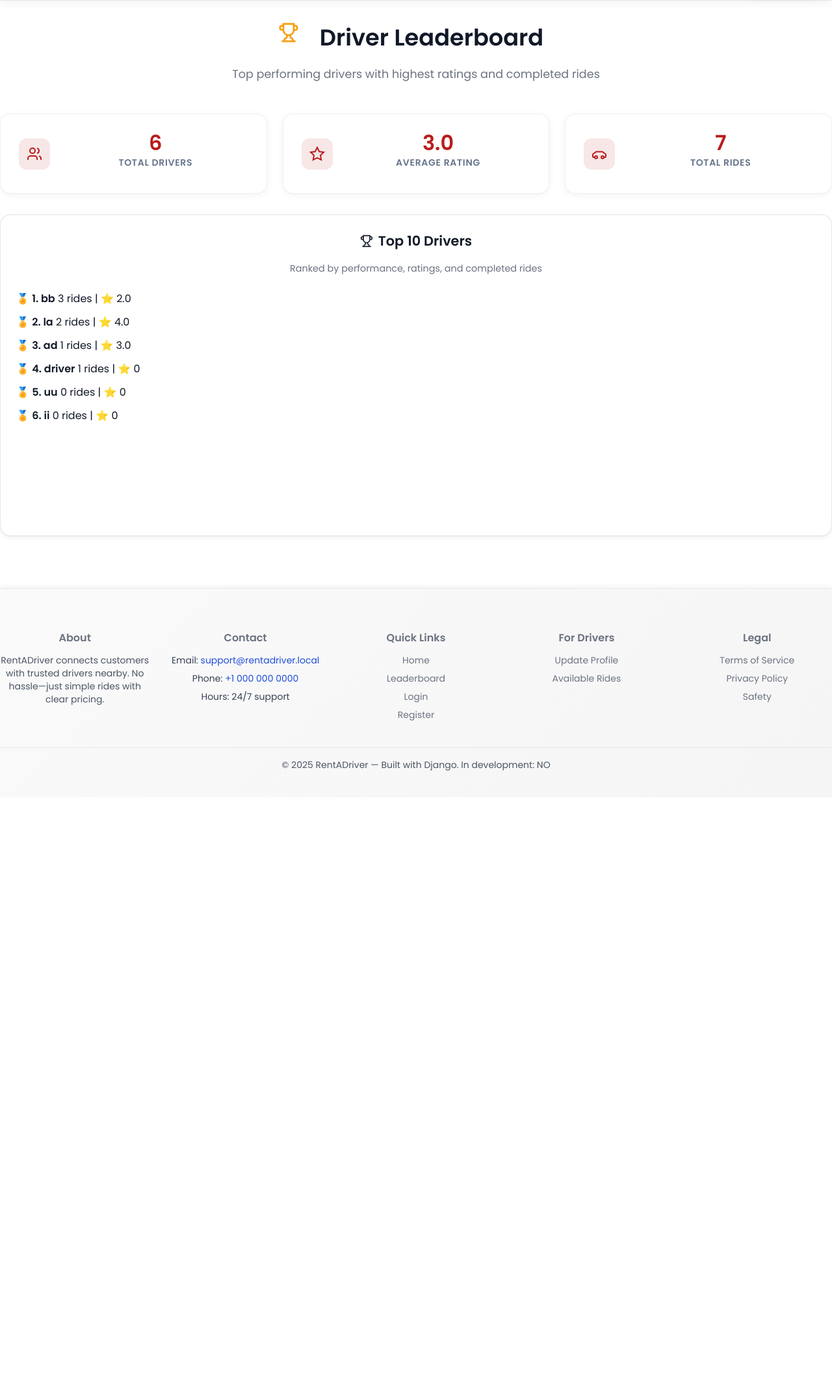
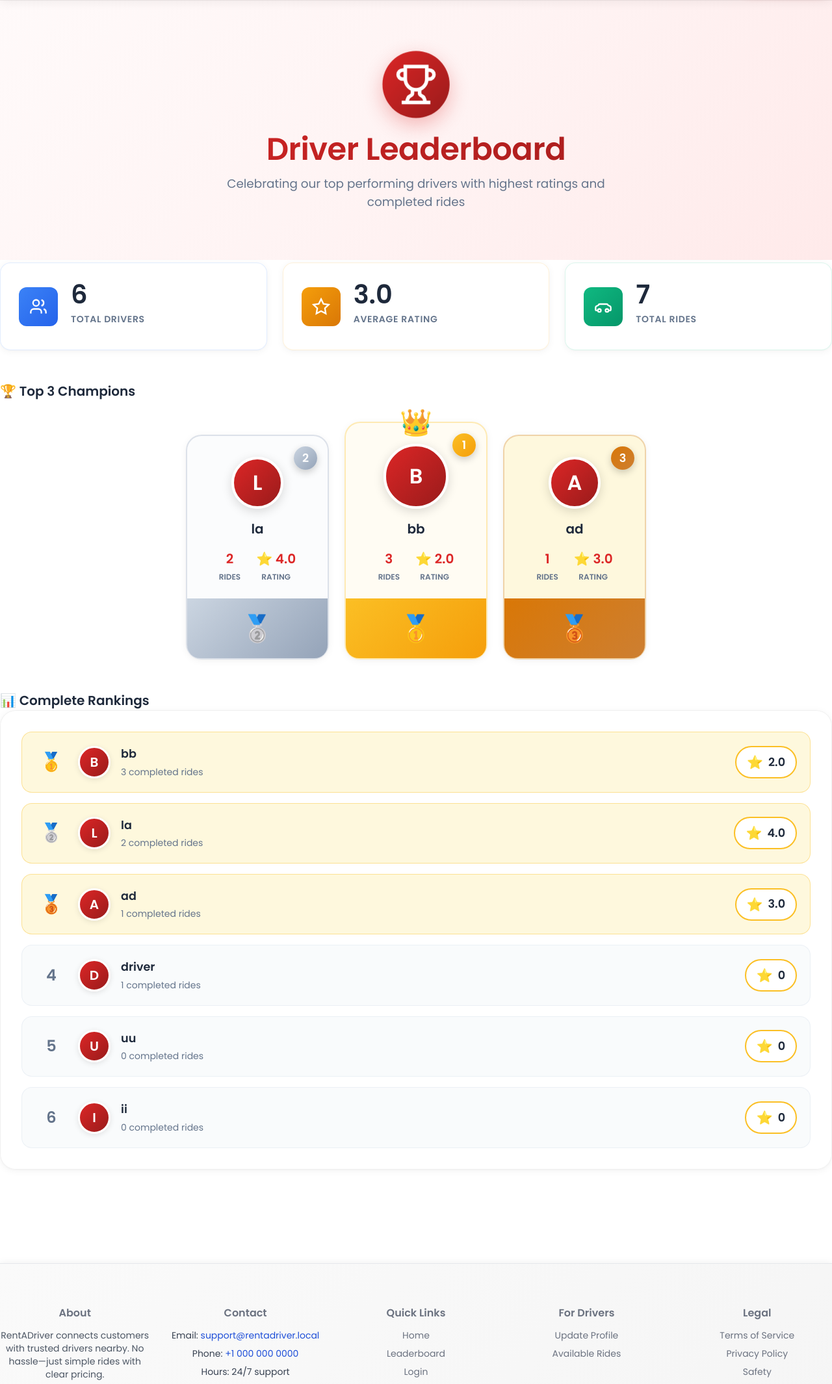
Before and after one commit to mahimaa21/Rent_a_Driver, a Django app: page /leaderboard/ in a window 1280 px wide. Shown: the part 69-2199 px from the top of the page at 65% size. Before the commit the page ends 1255 px from the top, so only its background shows below. Run offline with Django 5.2, Linux system fonts and the light colour scheme; data comes from the database, SQL or seed files in the repository; some libraries are stand-ins or nearby versions.

Commit message:
led.html

```diff
--- a/core/templates/leaderboard.html
+++ b/core/templates/leaderboard.html
@@ -2,11 +2,13 @@
 {% block title %}Leaderboard - Rent a Driver{% endblock %}
 
 {% block content %}
-<section class="dashboard">
-  <div class="container">
-    <div class="leaderboard-header">
-      <h2 class="leaderboard-title">
-        <svg class="leaderboard-icon" width="32" height="32" viewBox="0 0 24 24" fill="none" stroke="currentColor" stroke-width="2">
+<section class="leaderboard-page">
+  <div class="container leaderboard-container-main">
+
+    <!-- Hero Header -->
+    <div class="leaderboard-hero">
+      <div class="hero-icon-wrapper">
+        <svg class="hero-icon" width="64" height="64" viewBox="0 0 24 24" fill="none" stroke="currentColor" stroke-width="2">
           <path d="M6 9H4.5a2.5 2.5 0 0 1 0-5H6"/>
           <path d="M18 9h1.5a2.5 2.5 0 0 0 0-5H18"/>
           <path d="M4 22h16"/>
@@ -14,107 +16,211 @@
           <path d="M14 14.66V17c0 .55.47.98.97 1.21C16.15 18.75 17 20.24 17 22"/>
           <path d="M18 2H6v7a6 6 0 0 0 12 0V2Z"/>
         </svg>
-        Driver Leaderboard
-      </h2>
-      <p class="leaderboard-subtitle">Top performing drivers with highest ratings and completed rides</p>
+      </div>
+      <h1 class="hero-title">Driver Leaderboard</h1>
+      <p class="hero-subtitle">Celebrating our top performing drivers with highest ratings and completed rides</p>
     </div>
 
-    <div class="leaderboard-stats">
-      <div class="stat-card">
-        <div class="stat-icon">
-          <svg width="24" height="24" viewBox="0 0 24 24" fill="none" stroke="currentColor" stroke-width="2">
+    <!-- Stats Cards -->
+    <div class="stats-grid">
+      <div class="stat-card stat-card-drivers">
+        <div class="stat-icon-bg">
+          <svg width="28" height="28" viewBox="0 0 24 24" fill="none" stroke="currentColor" stroke-width="2">
             <path d="M16 21v-2a4 4 0 0 0-4-4H6a4 4 0 0 0-4 4v2"/>
             <circle cx="9" cy="7" r="4"/>
             <path d="M22 21v-2a4 4 0 0 0-3-3.87M16 3.13a4 4 0 0 1 0 7.75"/>
           </svg>
         </div>
-        <div class="stat-content">
-          <div class="stat-number" id="totalDrivers">{{ total_drivers|default:0 }}</div>
+        <div class="stat-info">
+          <div class="stat-value">{{ total_drivers|default:0 }}</div>
           <div class="stat-label">Total Drivers</div>
         </div>
       </div>
 
-      <div class="stat-card">
-        <div class="stat-icon">
-          <svg width="24" height="24" viewBox="0 0 24 24" fill="none" stroke="currentColor" stroke-width="2">
+      <div class="stat-card stat-card-rating">
+        <div class="stat-icon-bg">
+          <svg width="28" height="28" viewBox="0 0 24 24" fill="none" stroke="currentColor" stroke-width="2">
             <path d="M12 2l3.09 6.26L22 9.27l-5 4.87 1.18 6.88L12 17.77l-6.18 3.25L7 14.14 2 9.27l6.91-1.01L12 2z"/>
           </svg>
         </div>
-        <div class="stat-content">
-          <div class="stat-number" id="avgRating">{{ avg_rating|default:"0.0" }}</div>
+        <div class="stat-info">
+          <div class="stat-value">{{ avg_rating|default:"0.0" }}</div>
           <div class="stat-label">Average Rating</div>
         </div>
       </div>
 
-      <div class="stat-card">
-        <div class="stat-icon">
-          <svg width="24" height="24" viewBox="0 0 24 24" fill="none" stroke="currentColor" stroke-width="2">
+      <div class="stat-card stat-card-rides">
+        <div class="stat-icon-bg">
+          <svg width="28" height="28" viewBox="0 0 24 24" fill="none" stroke="currentColor" stroke-width="2">
             <path d="M19 17h2c.6 0 1-.4 1-1v-3c0-.9-.7-1.7-1.5-1.9L18.4 10c-.3-.8-1-1.4-1.9-1.4H7.5c-.9 0-1.6.6-1.9 1.4L3.5 11.1C2.7 11.3 2 12.1 2 13v3c0 .6.4 1 1 1h2"/>
             <circle cx="7" cy="17" r="2"/>
             <circle cx="17" cy="17" r="2"/>
           </svg>
         </div>
-        <div class="stat-content">
-          <div class="stat-number" id="totalRides">{{ total_rides|default:0 }}</div>
+        <div class="stat-info">
+          <div class="stat-value">{{ total_rides|default:0 }}</div>
           <div class="stat-label">Total Rides</div>
         </div>
       </div>
     </div>
 
-    <div class="card leaderboard-card">
-      <div class="card-header">
-        <h3>
-          <svg width="20" height="20" viewBox="0 0 24 24" fill="none" stroke="currentColor" stroke-width="2">
-            <path d="M6 9H4.5a2.5 2.5 0 0 1 0-5H6"/>
-            <path d="M18 9h1.5a2.5 2.5 0 0 0 0-5H18"/>
-            <path d="M4 22h16"/>
-            <path d="M10 14.66V17c0 .55-.47.98-.97 1.21C7.85 18.75 7 20.24 7 22"/>
-            <path d="M14 14.66V17c0 .55.47.98.97 1.21C16.15 18.75 17 20.24 17 22"/>
-            <path d="M18 2H6v7a6 6 0 0 0 12 0V2Z"/>
-          </svg>
-          Top 10 Drivers
-        </h3>
-        <p class="card-subtitle">Ranked by performance, ratings, and completed rides</p>
-      </div>
+    {% if leaderboard %}
+      <!-- Top 3 Podium -->
+      {% if leaderboard|length >= 3 %}
+      <div class="podium-section">
+        <h2 class="section-title">🏆 Top 3 Champions</h2>
+        <div class="podium-container">
+          <!-- 2nd Place -->
+          <div class="podium-item podium-second">
+            <div class="podium-rank-badge rank-silver">2</div>
+            <div class="podium-avatar">
+              <span class="avatar-text">{{ leaderboard.1.username|slice:":1"|upper }}</span>
+            </div>
+            <h3 class="podium-name">{{ leaderboard.1.username }}</h3>
+            <div class="podium-stats">
+              <div class="podium-stat">
+                <span class="podium-stat-value">{{ leaderboard.1.total_completed }}</span>
+                <span class="podium-stat-label">Rides</span>
+              </div>
+              <div class="podium-stat">
+                <span class="podium-stat-value">⭐ {{ leaderboard.1.avg_rating }}</span>
+                <span class="podium-stat-label">Rating</span>
+              </div>
+            </div>
+            <div class="podium-base podium-base-silver">
+              <span class="podium-medal">🥈</span>
+            </div>
+          </div>
 
-      <div class="leaderboard-container">
-        <ul class="leaderboard-list">
-          {% for d in leaderboard %}
-            <li>
-              <span>🏅 <strong>{{ forloop.counter }}. {{ d.username }}</strong></span>
-              <span>{{ d.total_completed }} rides | ⭐ {{ d.avg_rating }}</span>
-            </li>
-          {% empty %}
-            <li>No drivers found.</li>
-          {% endfor %}
-        </ul>
+          <!-- 1st Place -->
+          <div class="podium-item podium-first">
+            <div class="podium-crown">👑</div>
+            <div class="podium-rank-badge rank-gold">1</div>
+            <div class="podium-avatar podium-avatar-large">
+              <span class="avatar-text">{{ leaderboard.0.username|slice:":1"|upper }}</span>
+            </div>
+            <h3 class="podium-name">{{ leaderboard.0.username }}</h3>
+            <div class="podium-stats">
+              <div class="podium-stat">
+                <span class="podium-stat-value">{{ leaderboard.0.total_completed }}</span>
+                <span class="podium-stat-label">Rides</span>
+              </div>
+              <div class="podium-stat">
+                <span class="podium-stat-value">⭐ {{ leaderboard.0.avg_rating }}</span>
+                <span class="podium-stat-label">Rating</span>
+              </div>
+            </div>
+            <div class="podium-base podium-base-gold">
+              <span class="podium-medal">🥇</span>
+            </div>
+          </div>
 
-        <div class="empty-leaderboard" id="emptyLeaderboard" style="display: none;">
-          <svg width="48" height="48" viewBox="0 0 24 24" fill="none" stroke="currentColor" stroke-width="1.5">
-            <path d="M6 9H4.5a2.5 2.5 0 0 1 0-5H6"/>
-            <path d="M18 9h1.5a2.5 2.5 0 0 0 0-5H18"/>
-            <path d="M4 22h16"/>
-            <path d="M10 14.66V17c0 .55-.47.98-.97 1.21C7.85 18.75 7 20.24 7 22"/>
-            <path d="M14 14.66V17c0 .55.47.98.97 1.21C16.15 18.75 17 20.24 17 22"/>
-            <path d="M18 2H6v7a6 6 0 0 0 12 0V2Z"/>
-          </svg>
-          <h4>No Drivers Found</h4>
-          <p>The leaderboard will appear when drivers start completing rides</p>
+          <!-- 3rd Place -->
+          <div class="podium-item podium-third">
+            <div class="podium-rank-badge rank-bronze">3</div>
+            <div class="podium-avatar">
+              <span class="avatar-text">{{ leaderboard.2.username|slice:":1"|upper }}</span>
+            </div>
+            <h3 class="podium-name">{{ leaderboard.2.username }}</h3>
+            <div class="podium-stats">
+              <div class="podium-stat">
+                <span class="podium-stat-value">{{ leaderboard.2.total_completed }}</span>
+                <span class="podium-stat-label">Rides</span>
+              </div>
+              <div class="podium-stat">
+                <span class="podium-stat-value">⭐ {{ leaderboard.2.avg_rating }}</span>
+                <span class="podium-stat-label">Rating</span>
+              </div>
+            </div>
+            <div class="podium-base podium-base-bronze">
+              <span class="podium-medal">🥉</span>
+            </div>
+          </div>
         </div>
       </div>
+      {% endif %}
 
-      <div id="leaderboardMsg" class="msg"></div>
-    </div>
+      <!-- Full Rankings -->
+      <div class="rankings-section">
+        <h2 class="section-title">📊 Complete Rankings</h2>
+        <div class="rankings-card">
+          <div class="rankings-list">
+            {% for d in leaderboard %}
+            <div class="ranking-item {% if forloop.counter <= 3 %}ranking-top-3{% endif %}">
+              <div class="ranking-position">
+                {% if forloop.counter == 1 %}
+                  <span class="position-badge badge-gold">🥇</span>
+                {% elif forloop.counter == 2 %}
+                  <span class="position-badge badge-silver">🥈</span>
+                {% elif forloop.counter == 3 %}
+                  <span class="position-badge badge-bronze">🥉</span>
+                {% else %}
+                  <span class="position-number">{{ forloop.counter }}</span>
+                {% endif %}
+              </div>
+              <div class="ranking-avatar-small">
+                <span>{{ d.username|slice:":1"|upper }}</span>
+              </div>
+              <div class="ranking-info">
+                <h4 class="ranking-name">{{ d.username }}</h4>
+                <p class="ranking-details">{{ d.total_completed }} completed rides</p>
+              </div>
+              <div class="ranking-rating">
+                <span class="rating-stars">⭐</span>
+                <span class="rating-value">{{ d.avg_rating }}</span>
+              </div>
+            </div>
+            {% endfor %}
+          </div>
+        </div>
+      </div>
+    {% else %}
+      <!-- Empty State -->
+      <div class="empty-leaderboard-state">
+        <svg class="empty-icon" width="120" height="120" viewBox="0 0 24 24" fill="none" stroke="currentColor" stroke-width="1">
+          <path d="M6 9H4.5a2.5 2.5 0 0 1 0-5H6"/>
+          <path d="M18 9h1.5a2.5 2.5 0 0 0 0-5H18"/>
+          <path d="M4 22h16"/>
+          <path d="M10 14.66V17c0 .55-.47.98-.97 1.21C7.85 18.75 7 20.24 7 22"/>
+          <path d="M14 14.66V17c0 .55.47.98.97 1.21C16.15 18.75 17 20.24 17 22"/>
+          <path d="M18 2H6v7a6 6 0 0 0 12 0V2Z"/>
+        </svg>
+        <h3 class="empty-title">No Drivers Yet</h3>
+        <p class="empty-description">The leaderboard will appear when drivers start completing rides and earning ratings</p>
+      </div>
+    {% endif %}
+
   </div>
 </section>
 
 <script>
-
 document.addEventListener('DOMContentLoaded', function() {
   const leaderboardNav = document.getElementById('navLeaderboard');
   if (leaderboardNav) {
     leaderboardNav.classList.add('active');
   }
+
+  // Add animation on scroll
+  const observerOptions = {
+    threshold: 0.1,
+    rootMargin: '0px 0px -50px 0px'
+  };
+
+  const observer = new IntersectionObserver((entries) => {
+    entries.forEach(entry => {
+      if (entry.isIntersecting) {
+        entry.target.style.opacity = '1';
+        entry.target.style.transform = 'translateY(0)';
+      }
+    });
+  }, observerOptions);
+
+  document.querySelectorAll('.ranking-item, .stat-card, .podium-item').forEach(el => {
+    el.style.opacity = '0';
+    el.style.transform = 'translateY(20px)';
+    el.style.transition = 'opacity 0.5s ease, transform 0.5s ease';
+    observer.observe(el);
+  });
 });
 </script>
 {% endblock %}
```
